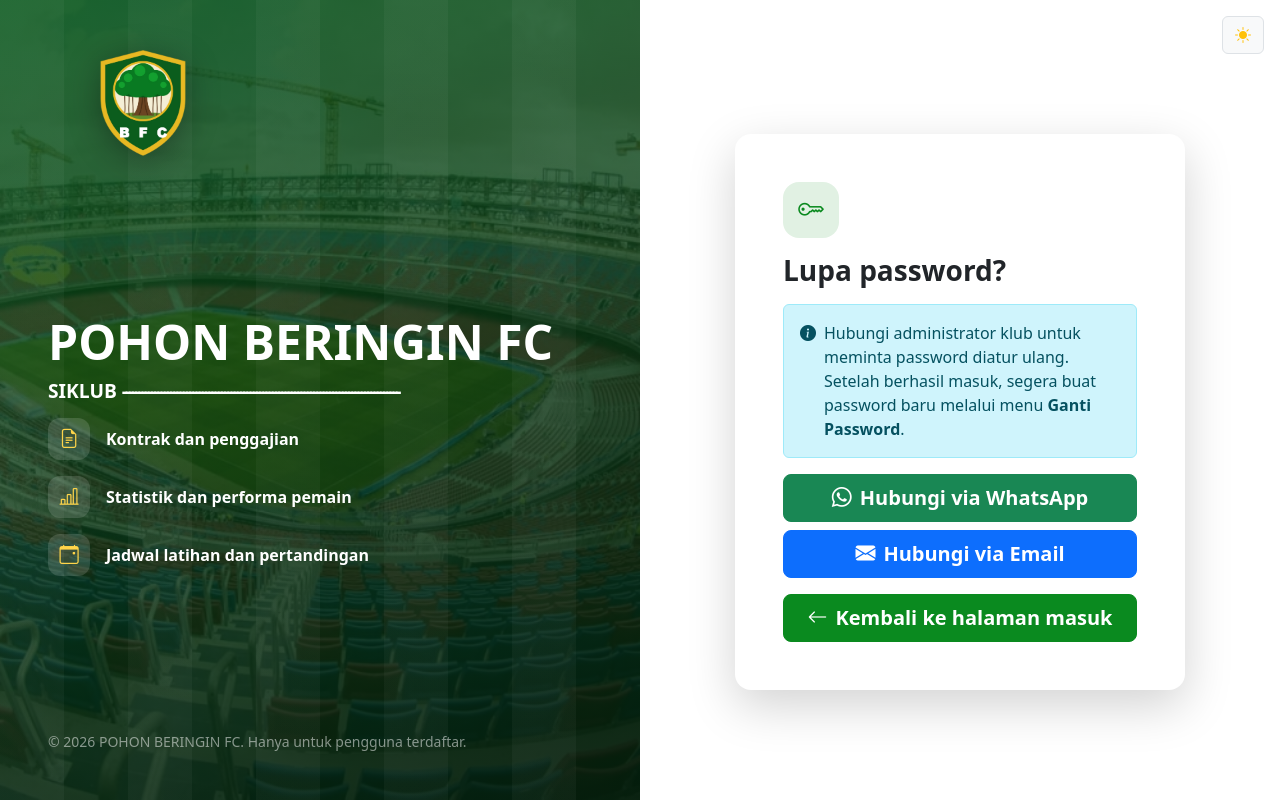
After one commit to Kartomarmo-sketch/Aplikasi-Sepak-Bola, a PHP site: page /lupa_password.php in a window 1280 px wide. The commit adds this page. Run offline with PHP 8.4, Linux system fonts and the light colour scheme.

Commit message:
Add: Halaman hubungi admin jika lupa password, subtitle di bawah tulisan nama klub di halaman login dan hubungi admin

```diff
--- /dev/null
+++ b/lupa_password.php
@@ -0,0 +1,212 @@
+<?php
+declare(strict_types=1);
+
+require __DIR__ . '/auth.php';
+
+start_secure_session();
+
+if (is_logged_in()) {
+    header('Location: dashboard.php');
+    exit;
+}
+
+const NAMA_KLUB      = 'POHON BERINGIN FC';
+const GAMBAR_LOGO    = 'erasebg-transformed.png';
+const GAMBAR_STADION = 'med_width_gp10508-1.jpg';
+?>
+<!DOCTYPE html>
+<html lang="id">
+<head>
+    <meta charset="UTF-8">
+    <meta name="viewport" content="width=device-width, initial-scale=1">
+    <title>Lupa Password | <?= e(NAMA_KLUB) ?></title>
+
+    <script>
+        (function () {
+            var tema = null;
+            try { tema = localStorage.getItem('tema'); } catch (e) {}
+            if (tema !== 'gelap' && tema !== 'terang') {
+                tema = window.matchMedia && matchMedia('(prefers-color-scheme: dark)').matches ? 'gelap' : 'terang';
+            }
+            document.documentElement.setAttribute('data-bs-theme', tema === 'gelap' ? 'dark' : 'light');
+        })();
+    </script>
+
+    <link href="https://cdn.jsdelivr.net/npm/bootstrap@5.3.3/dist/css/bootstrap.min.css" rel="stylesheet">
+    <link href="https://cdn.jsdelivr.net/npm/bootstrap-icons@1.11.3/font/bootstrap-icons.min.css" rel="stylesheet">
+    <style>
+        :root {
+            --klub-hijau: #0a8a1f;
+            --klub-hijau-tua: #06561a;
+        }
+        [data-bs-theme="dark"] { --klub-hijau: #1aa535; }
+
+        .btn-klub {
+            --bs-btn-color: #fff;
+            --bs-btn-bg: var(--klub-hijau);
+            --bs-btn-border-color: var(--klub-hijau);
+            --bs-btn-hover-color: #fff;
+            --bs-btn-hover-bg: #087218;
+            --bs-btn-hover-border-color: #087218;
+            --bs-btn-active-color: #fff;
+            --bs-btn-active-bg: var(--klub-hijau-tua);
+            --bs-btn-active-border-color: var(--klub-hijau-tua);
+            --bs-btn-focus-shadow-rgb: 10, 138, 31;
+        }
+        .sisi-merek {
+            position: relative;
+            overflow: hidden;
+            color: #fff;
+            background-color: #06561a;
+            background-image:
+                linear-gradient(160deg, rgba(6, 86, 26, .90) 0%, rgba(6, 60, 20, .78) 45%, rgba(4, 30, 12, .94) 100%),
+                var(--gambar-stadion);
+            background-size: cover;
+            background-position: center;
+        }
+        [data-bs-theme="dark"] .sisi-merek {
+            background-image:
+                linear-gradient(160deg, rgba(8, 44, 17, .92) 0%, rgba(5, 28, 11, .86) 45%, rgba(2, 12, 5, .96) 100%),
+                var(--gambar-stadion);
+        }
+        .sisi-merek::before {
+            content: "";
+            position: absolute;
+            inset: 0;
+            background: repeating-linear-gradient(90deg, rgba(255, 255, 255, .035) 0 64px, transparent 64px 128px);
+            pointer-events: none;
+        }
+        .sisi-merek > * { position: relative; }
+        .logo {
+            height: 110px;
+            width: auto;
+            max-width: 190px;
+            object-fit: contain;
+            filter: drop-shadow(0 6px 16px rgba(0, 0, 0, .35));
+        }
+        .fitur .lingkar {
+            display: grid;
+            place-items: center;
+            width: 42px;
+            height: 42px;
+            border-radius: 12px;
+            background: rgba(255, 255, 255, .14);
+            color: #ffd54a;
+            font-size: 1.2rem;
+        }
+        .tombol-tema { position: absolute; top: 1rem; right: 1rem; }
+        .kartu-bantuan { max-width: 450px; }
+        .ikon-bantuan {
+            display: grid;
+            place-items: center;
+            width: 56px;
+            height: 56px;
+            border-radius: 16px;
+            background: rgba(10, 138, 31, .12);
+            color: var(--klub-hijau);
+            font-size: 1.6rem;
+        }
+        @media (max-width: 991.98px) {
+            .logo { height: 72px; }
+        }
+    </style>
+</head>
+<body style="--gambar-stadion: url('<?= e(GAMBAR_STADION) ?>')">
+
+<div class="container-fluid p-0">
+    <div class="row g-0 min-vh-100">
+        <aside class="col-lg-6 sisi-merek d-flex flex-column justify-content-between gap-4 p-4 p-lg-5">
+            <img class="logo" src="<?= e(GAMBAR_LOGO) ?>" alt="Logo <?= e(NAMA_KLUB) ?>">
+
+            <div>
+                <h1 class="display-5 fw-bold"><?= e(NAMA_KLUB) ?></h1>
+                <h1 class="fw-bold mb-3" style="font-size: larger;">SIKLUB
+                    <span style="letter-spacing: -3px;">---------------------------------------------------------------------------------------</span>
+                </h1>
+                <ul class="fitur list-unstyled d-none d-lg-grid gap-3 mb-0">
+                    <li class="d-flex align-items-center gap-3 fw-semibold">
+                        <span class="lingkar"><i class="bi bi-file-earmark-text"></i></span>
+                        Kontrak dan penggajian
+                    </li>
+                    <li class="d-flex align-items-center gap-3 fw-semibold">
+                        <span class="lingkar"><i class="bi bi-bar-chart-line"></i></span>
+                        Statistik dan performa pemain
+                    </li>
+                    <li class="d-flex align-items-center gap-3 fw-semibold">
+                        <span class="lingkar"><i class="bi bi-calendar-event"></i></span>
+                        Jadwal latihan dan pertandingan
+                    </li>
+                </ul>
+            </div>
+
+            <p class="small text-white-50 mb-0 d-none d-lg-block">
+                &copy; <?= date('Y') ?> <?= e(NAMA_KLUB) ?>. Hanya untuk pengguna terdaftar.
+            </p>
+        </aside>
+
+        <main class="col-lg-6 position-relative d-flex align-items-start align-items-lg-center justify-content-center px-3 px-lg-5 py-4 pt-lg-5">
+            <button type="button" class="btn btn-light border tombol-tema" id="tombolTema">
+                <i class="bi bi-sun-fill text-warning d-none" id="ikonMatahari"></i>
+                <i class="bi bi-moon-stars-fill d-none" id="ikonBulan"></i>
+            </button>
+
+            <section class="card shadow-lg border-0 rounded-4 w-100 kartu-bantuan mt-5 mt-lg-0" aria-labelledby="judulLupa">
+                <div class="card-body p-4 p-md-5">
+                    <div class="ikon-bantuan mb-3" aria-hidden="true">
+                        <i class="bi bi-key"></i>
+                    </div>
+                    <h2 class="h3 fw-bold mb-3" id="judulLupa">Lupa password?</h2>
+                    <div class="alert alert-info d-flex align-items-start gap-2" role="status">
+                        <i class="bi bi-info-circle-fill"></i>
+                        <div>
+                            Hubungi administrator klub untuk meminta password diatur ulang. Setelah berhasil masuk,
+                            segera buat password baru melalui menu <strong>Ganti Password</strong>.
+                        </div>
+                    </div>
+
+                    <a href="https://wa.me/62XXXXXXXXXXXX" class="btn btn-success btn-lg w-100 fw-bold d-flex align-items-center justify-content-center gap-2 mt-3">
+                        <i class="bi bi-whatsapp"></i>
+                        <span>Hubungi via WhatsApp</span>
+                    </a>
+
+                    <a href="mailto:adminpohonberinginfc@gmail.com" class="btn btn-primary btn-lg w-100 fw-bold d-flex align-items-center justify-content-center gap-2 mt-2">
+                        <i class="bi bi-envelope-fill"></i>
+                        <span>Hubungi via Email</span>
+                    </a>
+
+                    <a href="login.php" class="btn btn-klub btn-lg w-100 fw-bold d-flex align-items-center justify-content-center gap-2 mt-3">
+                        <i class="bi bi-arrow-left"></i>
+                        <span>Kembali ke halaman masuk</span>
+                    </a>
+                </div>
+            </section>
+        </main>
+    </div>
+</div>
+
+<script>
+    (function () {
+        var root = document.documentElement;
+        var tombolTema = document.getElementById('tombolTema');
+        var matahari = document.getElementById('ikonMatahari');
+        var bulan = document.getElementById('ikonBulan');
+
+        function perbarui() {
+            var gelap = root.getAttribute('data-bs-theme') === 'dark';
+            matahari.classList.toggle('d-none', gelap);
+            bulan.classList.toggle('d-none', !gelap);
+            tombolTema.setAttribute('aria-label', gelap ? 'Ganti ke tema terang' : 'Ganti ke tema gelap');
+            tombolTema.title = gelap ? 'Tema terang' : 'Tema gelap';
+        }
+
+        tombolTema.addEventListener('click', function () {
+            var baru = root.getAttribute('data-bs-theme') === 'dark' ? 'light' : 'dark';
+            root.setAttribute('data-bs-theme', baru);
+            try { localStorage.setItem('tema', baru === 'dark' ? 'gelap' : 'terang'); } catch (e) {}
+            perbarui();
+        });
+        perbarui();
+    })();
+</script>
+</body>
+</html>
```
Also changed, not shown: login.php (+7 -5 lines).
